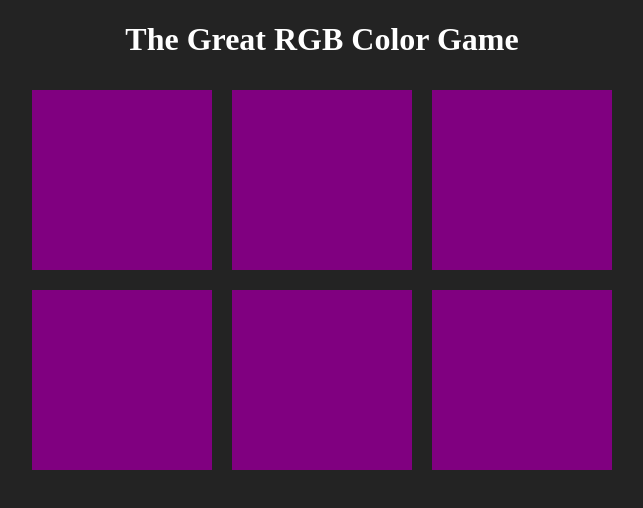
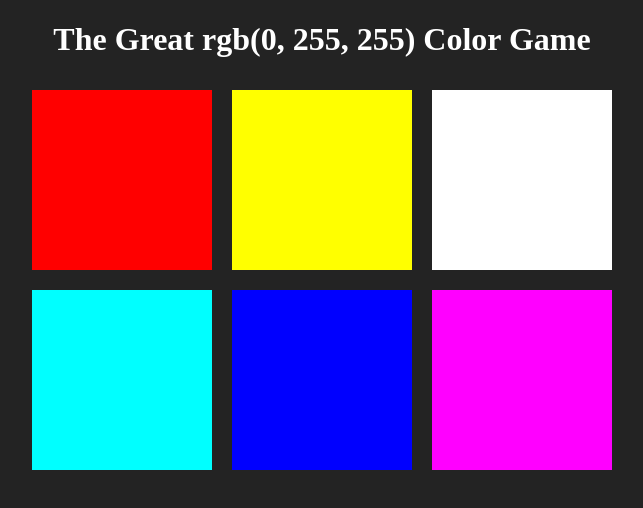
Before and after one commit to bluecondor/color-game, a plain HTML site: page index.html in a window 1280 px wide. Shown: the whole page, without its empty margins (318-961 px from the left). Drawn offline with Linux system fonts and the light colour scheme.

Commit message:
fixed changing squares to picked colors

```diff
--- a/index.html
+++ b/index.html
@@ -9,7 +9,11 @@
 </head>
 <body>
 
-  <h1>The Great RGB Color Game</h1>
+  <h1>The Great <span id="colorDisplay">RGB</span> Color Game</h1>
+
+  <div>
+    <span id="message"></span>
+  </div>
 
   <div class="container">
     <div class="square"></div>
--- a/main.css
+++ b/main.css
@@ -21,3 +21,7 @@ h1 {
   background-color: purple;
   margin: 1.66%;
 }
+
+span {
+  color: #fff;
+}
--- a/main.js
+++ b/main.js
@@ -1,15 +1,42 @@
 var colors = [
-  "rbg(255, 0, 0)",
-  "rbg(255, 255, 0)",
-  "rbg(0, 0, 255)",
-  "rbg(0, 255, 255)",
-  "rbg(0, 0, 255)",
-  "rbg(255, 0, 255)"
+  "rgb(255, 0, 0)",
+  "rgb(255, 255, 0)",
+  "rgb(255, 255, 255)",
+  "rgb(0, 255, 255)",
+  "rgb(0, 0, 255)",
+  "rgb(255, 0, 255)"
 ];
 
 var squares = document.querySelectorAll(".square");
+var pickedColor = colors[3];
+var colorDisplay = document.getElementById("colorDisplay");
+var messageDisplay = document.querySelector('#message');
 
+colorDisplay.textContent = pickedColor;
 
 for(var i = 0; i < squares.length; i++){
+  // Add initial colors to squares
   squares[i].style.backgroundColor = colors[i];
+  // Add click listeners to squares
+  squares[i].addEventListener('click', function(){
+    //grab color of clicked square
+    var clickedColor = this.style.backgroundColor;
+    //compare color to pickedColor
+    if(clickedColor === pickedColor) {
+      messageDisplay.textContent = "Correct!";
+      changeColors(clickedColor);
+    } else {
+      this.style.backgroundColor = "#232323";
+      messageDisplay.textContent = "Try Again";
+    }
+  });
 }
+
+function changeColors(color){
+  //loop trough all squares
+  for(var i = 0; i < colors.length; i++){
+    //change each color to match given color
+    squares[i].style.backgroundColor = color;
+  }
+
+}
```
